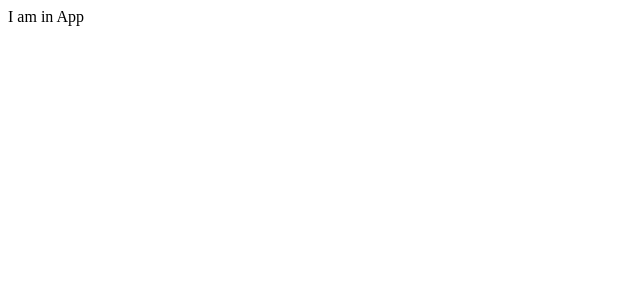
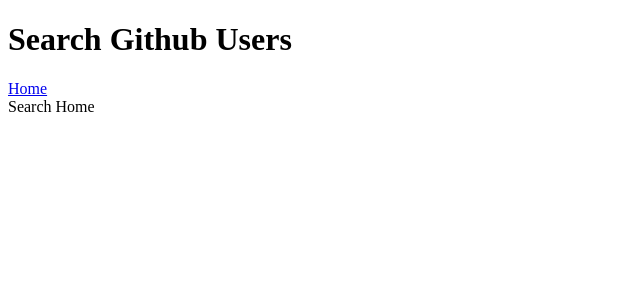
Before and after one commit to SusyQinqinYang/WhoRepresentsYou, a React app: page /#/search in a window 1280 px wide. Shown: the top 300 px of the page, without its empty margins (0-640 px from the left). Built offline with nearby package versions, Linux system fonts and the light colour scheme; the HTML template or start-up script is replaced by a standard one.

Commit message:
router is connected

```diff
--- a/client/src/Components/App.jsx
+++ b/client/src/Components/App.jsx
@@ -1,9 +1,41 @@
 import React from "react";
+import SearchHome from './SearchHome.jsx';
+import SearchResults from './SearchResults.jsx';
+import {
+    HashRouter as Router,
+    // BrowserRouter as Router,
+    Switch,
+    Route,
+    NavLink,
+    Redirect
+} from 'react-router-dom';
 
 const App = (props) => {
     return (
-        <div>I am in App</div>
+        <Router >
+            <div>
+                <div className='header'>
+                    <h1 className='page-title'>Search Github Users</h1>
+                    <div className='nav'>
+                        <NavLink to='/search' className='nav-home'>
+                            Home
+                        </NavLink>
+                    </div>
+                </div>
+
+                <div className='home-page-bdy'>
+                    <Switch>
+                        <Route exact path='/search' component={SearchHome}/>
+                        <Redirect
+                        exact from="/search/results/"
+                        to="/search/results/susyyang"/>
+                        <Route path="/search/results/:user" component={SearchResults} />
+                    </Switch>
+                </div>
+
+            </div>
+        </Router>
     )
-}
+};
 
 export default App;
--- /dev/null
+++ b/client/src/Components/SearchHome.jsx
@@ -0,0 +1,9 @@
+import React from 'react';
+
+const SearchHome = () => {
+    return (
+        <div>Search Home</div>
+    )
+}
+
+export default SearchHome;
--- /dev/null
+++ b/client/src/Components/SearchResults.jsx
@@ -0,0 +1,9 @@
+import React from 'react';
+
+const SearchResults = () => {
+    return (
+        <div>Search Results</div>
+    )
+}
+
+export default SearchResults;
```
